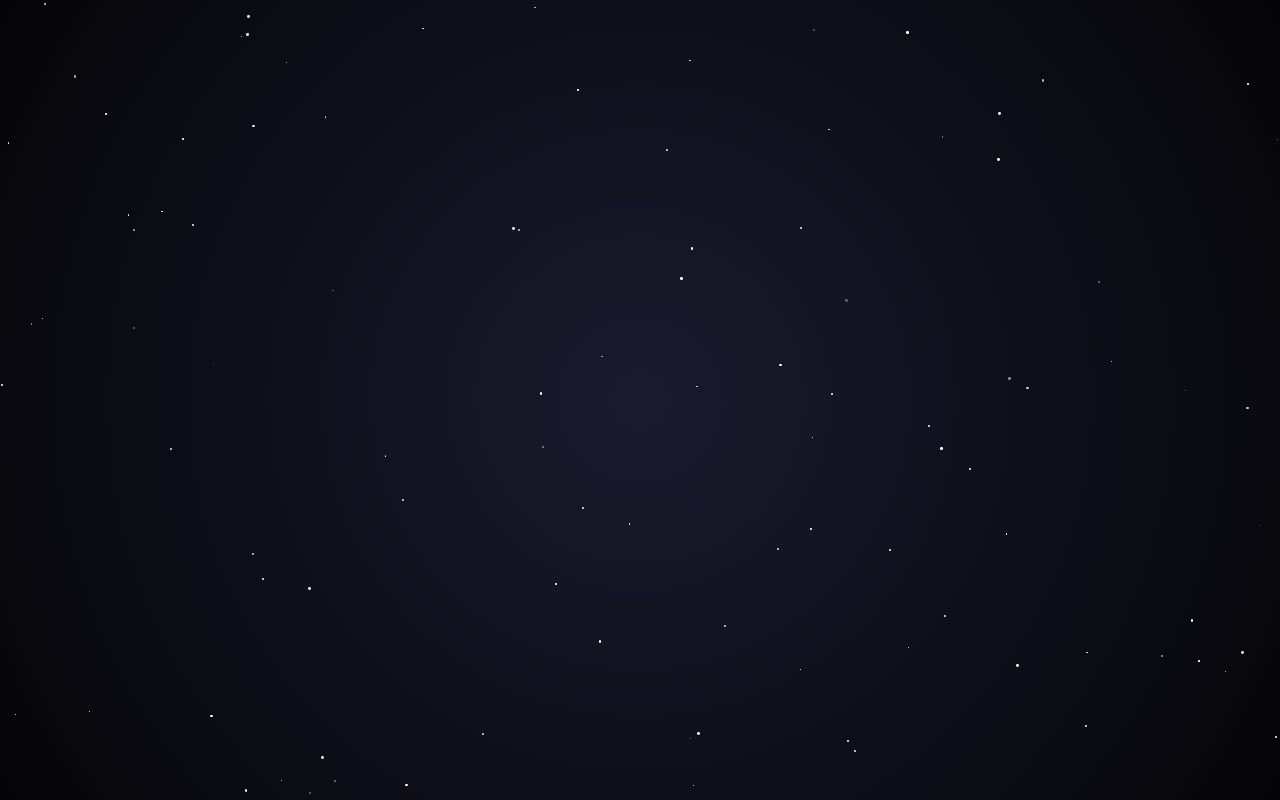
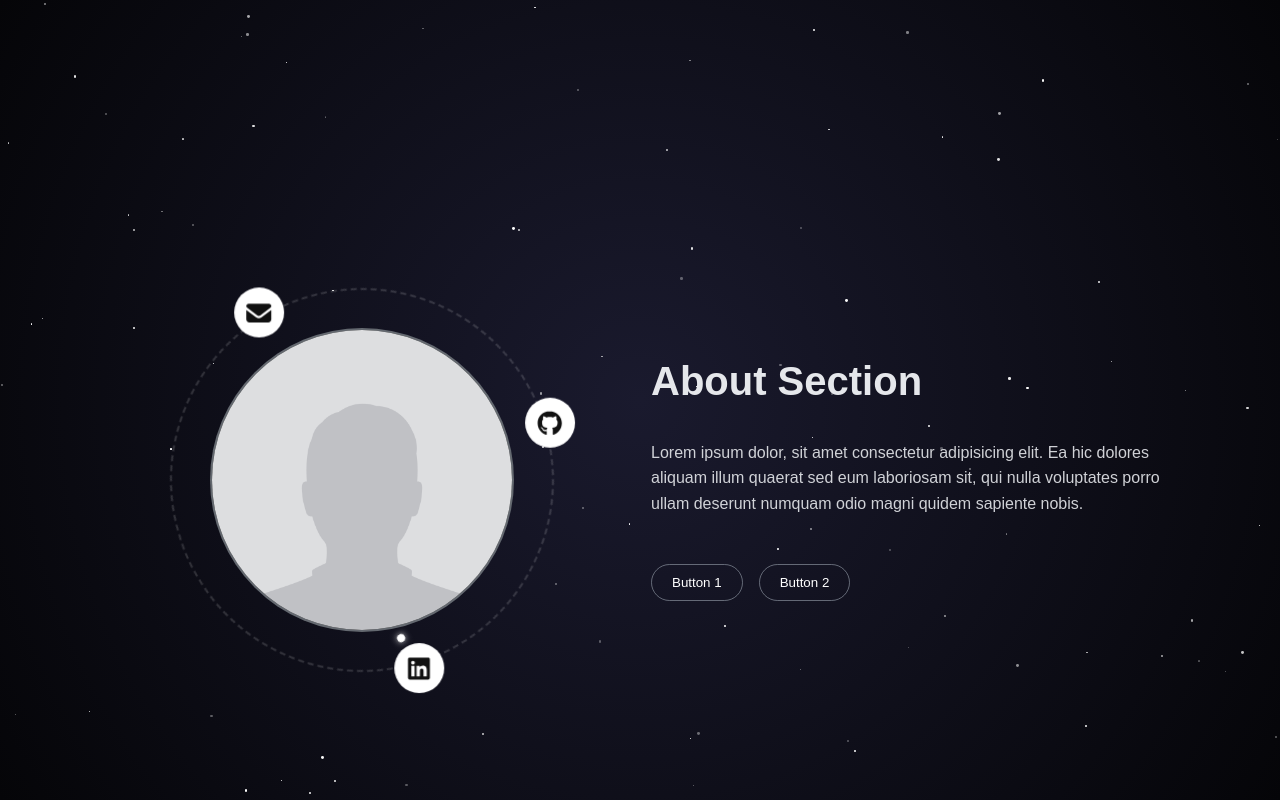
Before and after one commit to mika-collins/mika-collins.github.io, a React (Vite) app: page / in a window 1280 px wide. Built offline with nearby package versions, Linux system fonts and the light colour scheme.

Commit message:
Added starter about section w/ profile orbit component

```diff
--- a/src/App.tsx
+++ b/src/App.tsx
@@ -1,4 +1,5 @@
 import StarBackground from "./components/StarBackground";
+import AboutMe from "./components/AboutMe/AboutMe";
 //import Navbar from "./components/Navbar";
 //import Hero from "./sections/Hero";
 
@@ -9,6 +10,7 @@ function App() {
 
       {/* Page content*/}
       {/* <Navbar /> */}
+      <AboutMe />
       {/* <Hero /> */}
       {/* Other sections here later */}
     </div>
--- /dev/null
+++ b/src/components/AboutMe/AboutMe.css
@@ -0,0 +1,78 @@
+.about-section {
+  width: 100%;
+  min-height: 100vh;
+  display: flex;
+  align-items: center;
+  padding: 80px 24px;
+  position: relative;
+  z-index: 1;
+}
+
+.about-container {
+  max-width: 1100px;
+  margin: 0 auto;
+  display: grid;
+  grid-template-columns: 1fr 1.2fr;
+  gap: 64px;
+  align-items: center;
+}
+
+.about-orbit {
+  display: flex;
+  justify-content: center;
+  align-items: center;
+}
+
+.about-content {
+  color: #e5e7eb;
+  display: flex;
+  flex-direction: column;
+  gap: 20px;
+}
+
+.about-content h2 {
+  font-size: 2.5rem;
+  margin: 0;
+}
+
+.about-content p {
+  max-width: 520px;
+  line-height: 1.6;
+  opacity: 0.9;
+}
+
+.about-actions {
+  display: flex;
+  gap: 16px;
+  margin-top: 12px;
+}
+
+.about-actions button {
+  background: transparent;
+  border: 1px solid rgba(156, 163, 175, 0.6);
+  color: white;
+  padding: 10px 20px;
+  border-radius: 999px;
+  cursor: pointer;
+  transition: all 0.25s ease;
+}
+
+.about-actions button:hover {
+  background: rgba(156, 163, 175, 0.15);
+}
+
+@media (max-width: 768px) {
+  .about-container {
+    grid-template-columns: 1fr; /* stack grid for small screens */
+    text-align: center;
+  }
+
+  .about-orbit {
+    width: 60%;   /* shrink orbit */
+    margin: 0 auto;
+  }
+
+  .about-actions {
+    justify-content: center;
+  }
+}
--- /dev/null
+++ b/src/components/AboutMe/AboutMe.tsx
@@ -0,0 +1,31 @@
+import "./AboutMe.css";
+import ProfileOrbit from "../ProfileOrbit/ProfileOrbit";
+
+const AboutMe = () => {
+  return (
+    <section className="about-section" id="about">
+      <div className="about-container">
+        {/* Profile image orbit on left */}
+        <div className="about-orbit">
+          <ProfileOrbit />
+        </div>
+
+        {/* Text content on right */}
+        <div className="about-content">
+          <h2>About Section</h2>
+
+          <p>
+            Lorem ipsum dolor, sit amet consectetur adipisicing elit. Ea hic dolores aliquam illum quaerat sed eum laboriosam sit, qui nulla voluptates porro ullam deserunt numquam odio magni quidem sapiente nobis.
+          </p>
+
+          <div className="about-actions">
+            <button>Button 1</button>
+            <button>Button 2</button>
+          </div>
+        </div>
+      </div>
+    </section>
+  );
+};
+
+export default AboutMe;
```
